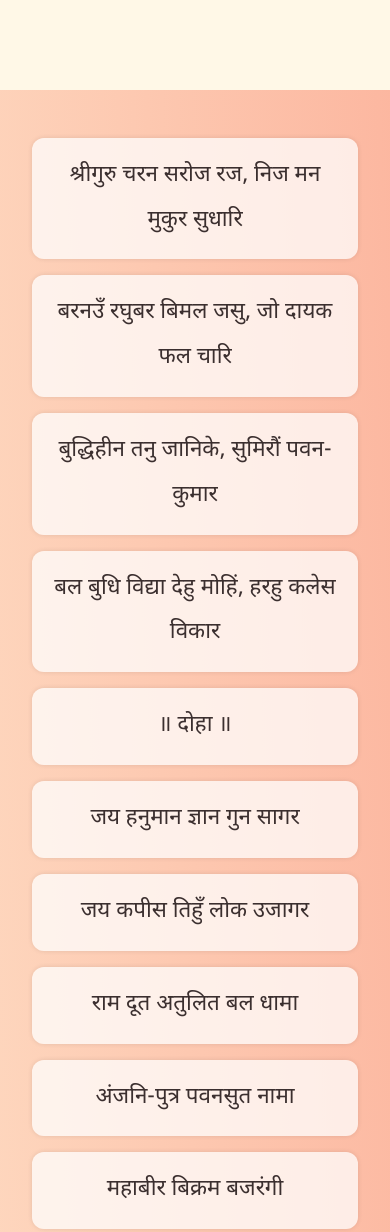
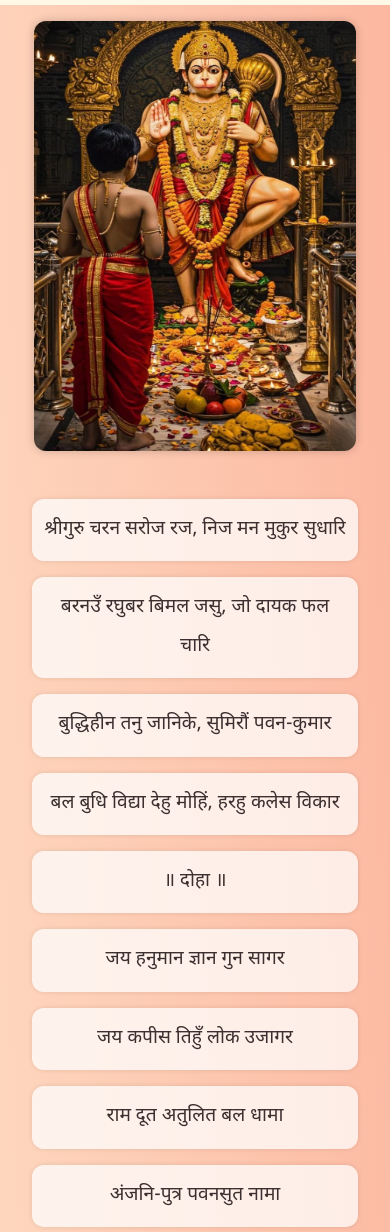
Before and after one commit to Harshit-TheCoder/HanumanChalisa, a plain HTML site: page index.html in a window 390 px wide. Shown: the part 300-1532 px from the top of the page. Drawn offline with Linux system fonts and the light colour scheme.

Commit message:
image added

```diff
--- a/index.css
+++ b/index.css
@@ -1,3 +1,6 @@
+* {
+  box-sizing: border-box;
+}
 body {
   margin: 0;
   font-family: 'Noto Sans Devanagari', sans-serif;
@@ -15,10 +18,43 @@ header {
   font-weight: bold;
 }
 
-#chalisaContainer {
-  padding: 2rem;
-  max-width: 700px;
-  margin: auto;
+.container{
+  display: flex;
+  flex-direction: row;
+  flex-wrap: wrap;
+  min-height: 80vh;
+  width: 100%;
+}
+
+.gif-container{
+  flex: 1;
+  /* min-width: 300px;
+  max-width: 400px;  */
+  aspect-ratio: 0.75;
+  display: flex;
+  justify-content: center;
+  height: 60vh;
+  /* align-items: center;  */
+  padding: 1rem;
+  width: 50%;
+}
+
+.chalisa-container{
+  flex: 2;
+  height: 60vh;
+  overflow-y: scroll;
+  max-width: 50%;
+  padding: 1rem;
+  margin: 1rem;
+}
+
+
+.gif-container img{
+  width: auto;
+  height: 100%;
+  aspect-ratio: 0.75;
+  border-radius: 12px;
+  box-shadow: 0 0 10px rgba(0,0,0,0.2);
 }
 
 .verse {
@@ -55,3 +91,55 @@ button {
 button:hover {
   background-color: #ea580c;
 }
+
+@media (max-width: 768px) {
+  .container {
+    flex-direction: column;
+    align-items: center;
+    padding: 1rem;
+  }
+
+  .gif-container {
+    width: 100%;
+    height: auto;
+    aspect-ratio: auto;
+    padding: 0;
+    margin-bottom: 1rem;
+  }
+
+  .gif-container img {
+    width: 90%;
+    height: auto;
+    aspect-ratio: 0.75;
+    max-height: 90%;
+  }
+
+  .chalisa-container {
+    width: 100%;
+    height: 70vh;
+    max-width: 100%;
+    overflow-y: auto;
+    padding: 1rem;
+    margin: 0;
+  }
+
+  .verse {
+    font-size: 1.2rem;
+    padding: 0.75rem;
+  }
+
+  header {
+    font-size: 1.6rem;
+    padding: 1rem;
+  }
+
+  button {
+    width: 90%;
+    font-size: 1rem;
+    padding: 0.8rem;
+  }
+
+  footer {
+    padding: 1rem;
+  }
+}
--- a/index.html
+++ b/index.html
@@ -11,7 +11,25 @@
     <h1>🙏 हनुमान चालीसा</h1>
   </header>
 
-  <main id="chalisaContainer"></main>
+
+  <main class="container">
+
+    <div class="gif-container">
+      <img src="images/lord_hanuman.jpg" alt="Lord Hanuman" />
+    </div>
+
+    <div class="chalisa-container" id="chalisaContainer"></div>
+  </main>
+
+  <!-- <main class="container">
+    <div class="gif-container">
+      <img src="images/lord_hanuman.gif" alt="Lord Hanuman" />
+    </div>
+    <div class="chalisa-container">
+      <div id="chalisaContainer"></div>
+    </div>
+  </main> -->
+
 
   <footer>
     <button onclick="toggleAudio()">🔊 पाठ सुनें</button>
```
Also changed, not shown: image.png (added), images/image.png (added), images/lord_hanuman.gif (added), images/lord_hanuman.jpg (added), 1 other file.
